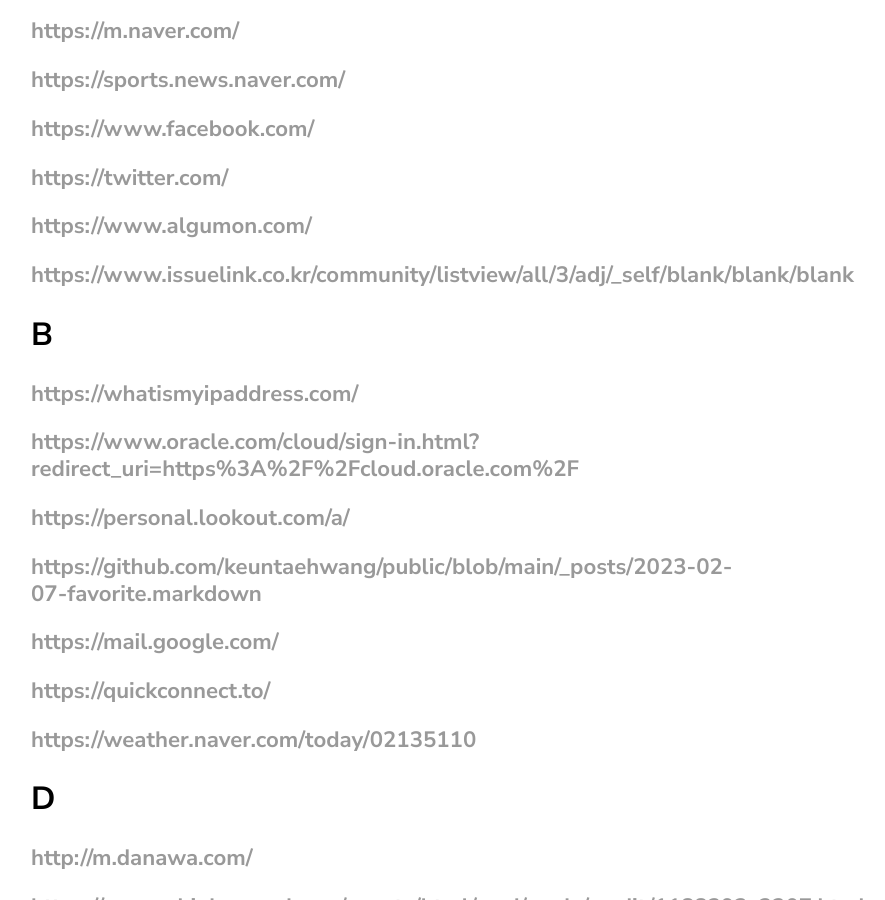
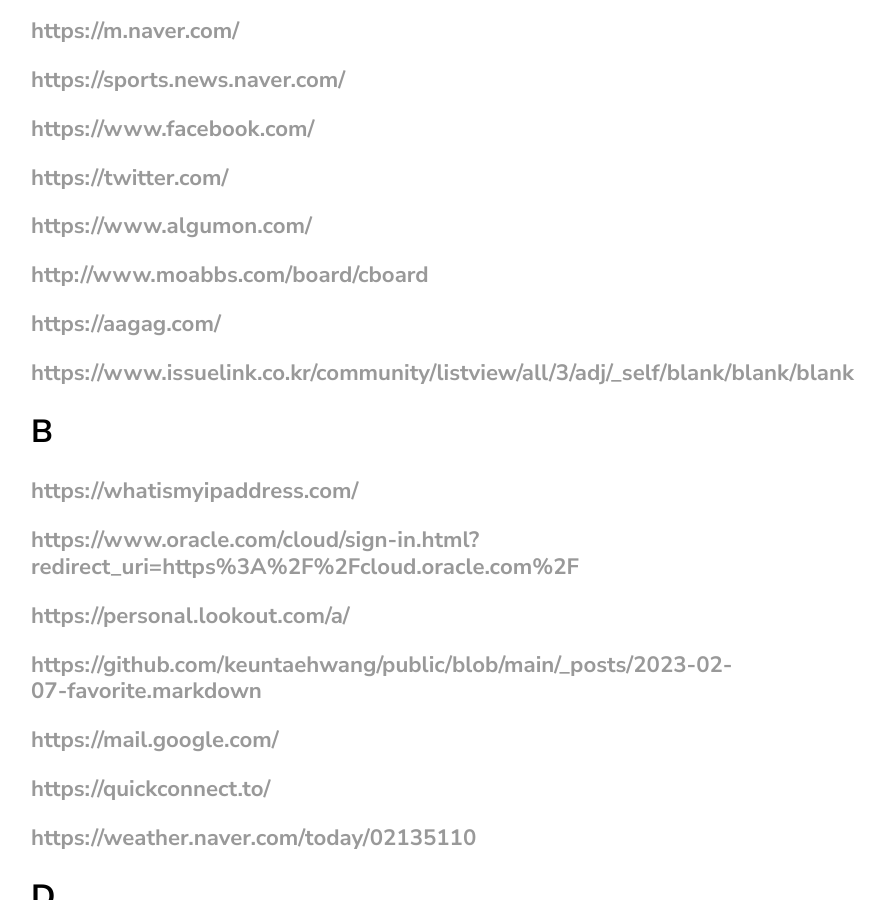
Before and after one commit to keuntaehwang/public, a Jekyll site: the page built from _posts/2023-02-07-favorite.markdown, in a window 1280 px wide and 900 px high, scrolled down 558 px. Shown: the whole window, without its empty margins (69-954 px from the left). Built offline with Jekyll 4.4.1, drawn with Linux system fonts in a browser that asks for light colours.

Commit message:
Update 2023-02-07-favorite.markdown

```diff
--- a/_posts/2023-02-07-favorite.markdown
+++ b/_posts/2023-02-07-favorite.markdown
@@ -11,6 +11,8 @@ categories: NONE
 ### <https://www.facebook.com/>
 ### <https://twitter.com/>
 ### <https://www.algumon.com/>
+### <http://www.moabbs.com/board/cboard>
+### <https://aagag.com/>
 ### <https://www.issuelink.co.kr/community/listview/all/3/adj/_self/blank/blank/blank>
 
 ## B
```
